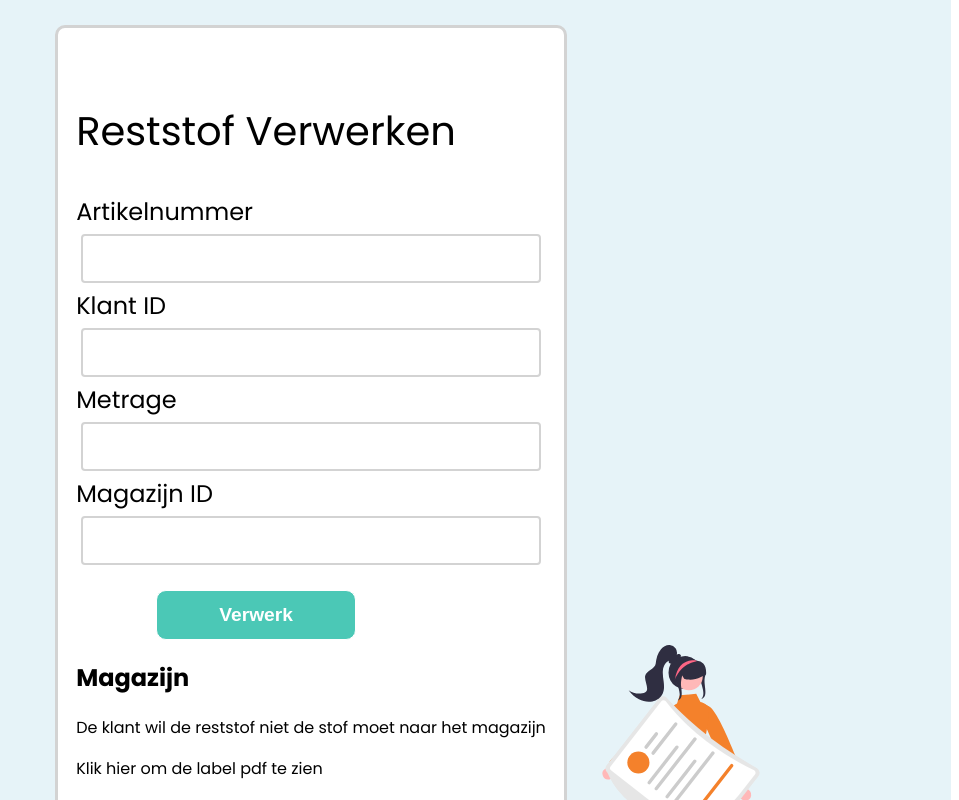
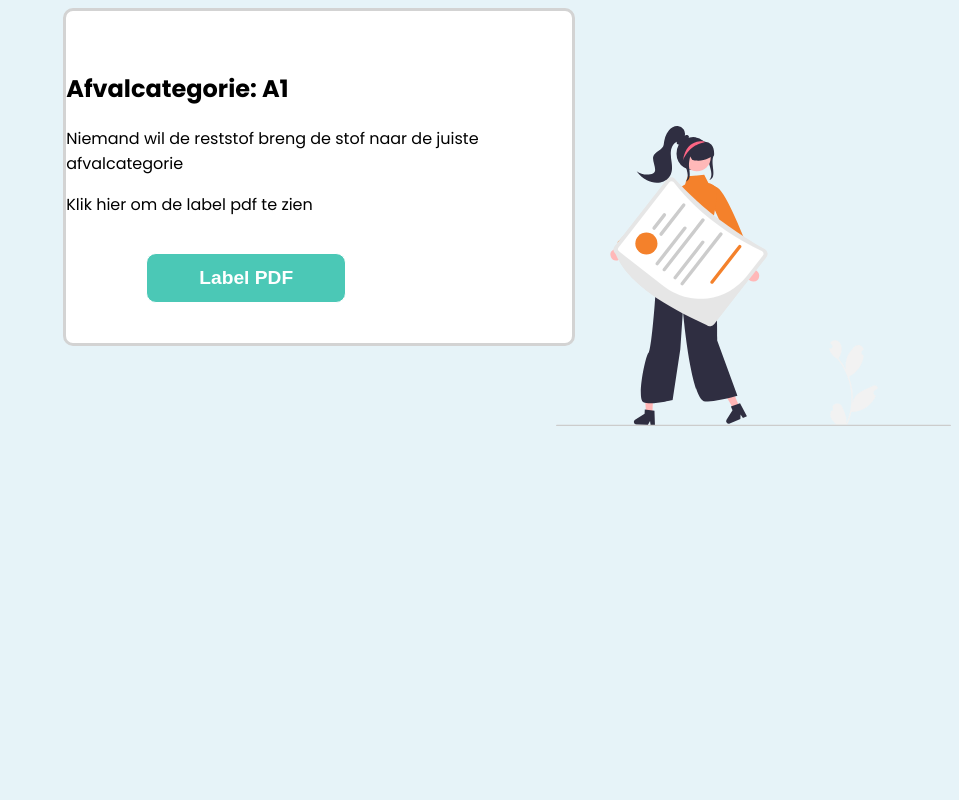
Before and after one commit to RickLoomans/WasteProcessingApplicationIPSEN3, an Angular app: page / in a window 1280 px wide. Both pictures are taken after a click on the button "Verwerk". Shown: the whole page, without its empty margins (321-1280 px from the left). Built offline with nearby package versions, Linux system fonts and the light colour scheme.

Commit message:
Feat: input component weghalen en resultaat laten zien en verandering aan structuur

```diff
--- a/src/app/app.component.scss
+++ b/src/app/app.component.scss
@@ -1,11 +1,8 @@
 @import url('https://fonts.googleapis.com/css?family=Poppins:200,300,400,500,600,700,800,900&display=swap');
 * {
-  margin: -8px;
-  //margin: 0;
-  padding: 0px;
+  margin: 0;
+  padding: 0;
   font-family: 'Poppins', sans-serif;
-  max-height: 100vh;
-  max-width: 100vw;
   background-color: #E6F3F8;
 
 }
--- a/src/app/app.module.ts
+++ b/src/app/app.module.ts
@@ -5,12 +5,14 @@ import { AppRoutingModule } from './app-routing.module';
 import { AppComponent } from './app.component';
 import { ReststofVerwerkenComponent } from './reststof-verwerken/reststof-verwerken.component';
 import { ResultaatVerwerkenStofComponent } from './reststof-verwerken/resultaat-verwerken-stof/resultaat-verwerken-stof.component';
+import { VerwerkenInputComponent } from './reststof-verwerken/verwerken-input/verwerken-input.component';
 
 @NgModule({
   declarations: [
     AppComponent,
     ReststofVerwerkenComponent,
-    ResultaatVerwerkenStofComponent
+    ResultaatVerwerkenStofComponent,
+    VerwerkenInputComponent
   ],
   imports: [
     BrowserModule,
--- a/src/app/reststof-verwerken/reststof-verwerken.component.html
+++ b/src/app/reststof-verwerken/reststof-verwerken.component.html
@@ -1,18 +1,11 @@
 <body id="background">
   <main class="container">
     <section class="row">
-      <h1>Reststof Verwerken</h1>
-      <label>Artikelnummer</label>
-      <input type="text" class="input">
-      <label>Klant ID</label>
-      <input type="text" class="input">
-      <label>Metrage</label>
-      <input type="text" class="input">
-      <label>Magazijn ID</label>
-      <input type="text" class="input">
-      <button (click)="verwerken()" class="btn">Verwerk</button>
+      <app-verwerken-input *ngIf="!hasProcessed"></app-verwerken-input>
+      <app-resultaat-verwerken-stof *ngIf="hasProcessed"></app-resultaat-verwerken-stof>
+      <button *ngIf="!hasProcessed" (click)="verwerken()" class="btn">Verwerk</button>
+      <button *ngIf="hasProcessed" (click)="showLabel()" class="btn">Label PDF</button>
 
-      <app-resultaat-verwerken-stof *ngIf="myVar"></app-resultaat-verwerken-stof>
     </section>
   </main>
   <img class=image1 src="\assets\images\undraw_personal_file_re_5joy.svg" alt="decorative image">
--- a/src/app/reststof-verwerken/reststof-verwerken.component.ts
+++ b/src/app/reststof-verwerken/reststof-verwerken.component.ts
@@ -7,15 +7,19 @@ import {ResultaatModel} from "./resultaat-verwerken-stof/resultaat-model";
   styleUrls: ['./reststof-verwerken.component.scss']
 })
 export class ReststofVerwerkenComponent {
-  apiOut:string = '';
-  temp: ResultaatModel | undefined;
-  myVar = false;
+  hasProcessed:boolean = false;
+  private apiOut: string | undefined;
+  private resultaatModel: ResultaatModel | undefined;
 
   verwerken() {
     this.apiOut = Math.random() > 0.5 ? 'magazijn' : 'retour';
     this.apiOut = Math.random() > 0.24 ? this.apiOut : 'Afvalcategorie: A1';
-    this.temp = ResultaatModel.getInstance();
-    this.temp.processApiRespone(this.apiOut);
-    this.myVar = !this.myVar;
+    this.resultaatModel = ResultaatModel.getInstance();
+    this.resultaatModel.processApiRespone(this.apiOut);
+    this.hasProcessed = true;
+  }
+
+  showLabel() {
+    this.hasProcessed = false;
   }
 }
--- a/src/app/reststof-verwerken/resultaat-verwerken-stof/resultaat-model.ts
+++ b/src/app/reststof-verwerken/resultaat-verwerken-stof/resultaat-model.ts
@@ -2,6 +2,7 @@ export class ResultaatModel {
   public static instance:ResultaatModel;
   private _apiOutput:string;
   private _description:string;
+  private _hasProcessed: boolean = false;
 
 
   constructor(apiOutput: string, description: string) {
@@ -31,6 +32,7 @@ export class ResultaatModel {
         this._description = 'Niemand wil de reststof breng de stof naar de juiste afvalcategorie';
     }
     console.log(this.apiOutput + " what verwerken gives")
+    this._hasProcessed = !this._hasProcessed;
   }
 
 
@@ -41,4 +43,8 @@ export class ResultaatModel {
   get description(): string {
     return this._description;
   }
+
+  get hasProcessed(): boolean {
+    return this._hasProcessed;
+  }
 }
--- a/src/app/reststof-verwerken/resultaat-verwerken-stof/resultaat-verwerken-stof.component.html
+++ b/src/app/reststof-verwerken/resultaat-verwerken-stof/resultaat-verwerken-stof.component.html
@@ -1,4 +1,3 @@
 <h2>{{ header }}</h2>
 <p>{{ desc }}</p>
 <p>Klik hier om de label pdf te zien</p>
-<button>Label PDF</button>
--- a/src/app/reststof-verwerken/resultaat-verwerken-stof/resultaat-verwerken-stof.component.ts
+++ b/src/app/reststof-verwerken/resultaat-verwerken-stof/resultaat-verwerken-stof.component.ts
@@ -1,5 +1,6 @@
 import { Component } from '@angular/core';
 import {ResultaatModel} from "./resultaat-model";
+import {ReststofVerwerkenComponent} from "../reststof-verwerken.component";
 
 @Component({
   selector: 'app-resultaat-verwerken-stof',
@@ -10,6 +11,7 @@ export class ResultaatVerwerkenStofComponent {
   temp: ResultaatModel | undefined;
   header:string = '';
   desc:string = '';
+  test = new ReststofVerwerkenComponent();
 
   ngOnInit(): void {
     this.temp = ResultaatModel.getInstance();
@@ -18,4 +20,6 @@ export class ResultaatVerwerkenStofComponent {
     console.log(this.header);
 
   }
+
+
 }
--- /dev/null
+++ b/src/app/reststof-verwerken/verwerken-input/verwerken-input.component.html
@@ -0,0 +1,11 @@
+<section class="row">
+  <h1>Reststof Verwerken</h1>
+  <label>Artikelnummer</label>
+  <input type="text" class="input">
+  <label>Klant ID</label>
+  <input type="text" class="input">
+  <label>Metrage</label>
+  <input type="text" class="input">
+  <label>Magazijn ID</label>
+  <input type="text" class="input">
+</section>
--- /dev/null
+++ b/src/app/reststof-verwerken/verwerken-input/verwerken-input.component.scss
@@ -0,0 +1,79 @@
+.container{
+  display: flex;
+  z-index: 1;
+  justify-content: center;
+  flex-direction: row;
+  gap: 17px;
+  flex-wrap: wrap;
+  width: 40%;
+  margin: 0 auto;
+  padding-top: 40px;
+  padding-bottom: 40px;
+  background-color: white;
+  border-style: solid;
+  border-radius: 10px;
+  border-color: lightgray;
+}
+h1 {
+  font-weight: 400;
+  font-size: 250%;
+}
+
+label {
+  font-size: 150%;
+}
+
+body {
+  background-color: #E6F3F8;
+}
+
+input {
+  border: solid 2px gray;
+  border-radius: 4px;
+  border-color: lightgray;
+
+  height:35px;
+  padding: 5px;
+  margin: 5px;
+}
+
+footer {
+
+  float: right;
+}
+
+img {
+  height: 300px;
+  width: auto;
+  float: right;
+  position:relative;
+  z-index: 2;
+  bottom: 220px;
+
+}
+.column {
+  float: left;
+  width: 33.33%;
+  padding: 15px;
+}
+
+
+.row {
+  display: flex;
+  flex-direction: column;
+}
+
+.btn {
+  color: white;
+  margin-top: 20px;
+  background-color: #4bc8b6;
+  font-size: 1.2em;
+  font-weight: bold;
+  height: 50px;
+  width: 200px;
+  border: solid 1px;
+  border-radius: 10px;
+  margin-left: 80px;
+
+
+}
--- /dev/null
+++ b/src/app/reststof-verwerken/verwerken-input/verwerken-input.component.ts
@@ -0,0 +1,20 @@
+import { Component } from '@angular/core';
+import {ResultaatModel} from "../resultaat-verwerken-stof/resultaat-model";
+import {ReststofVerwerkenComponent} from "../reststof-verwerken.component";
+
+@Component({
+  selector: 'app-verwerken-input',
+  templateUrl: './verwerken-input.component.html',
+  styleUrls: ['./verwerken-input.component.scss']
+})
+export class VerwerkenInputComponent {
+  apiOut:string = '';
+  temp: ResultaatModel | undefined;
+
+  verwerken() {
+    this.apiOut = Math.random() > 0.5 ? 'magazijn' : 'retour';
+    this.apiOut = Math.random() > 0.24 ? this.apiOut : 'Afvalcategorie: A1';
+    this.temp = ResultaatModel.getInstance();
+    this.temp.processApiRespone(this.apiOut);
+  }
+}
```
Also changed, not shown: 1 other file (tests, documents, lock files or other folders).
